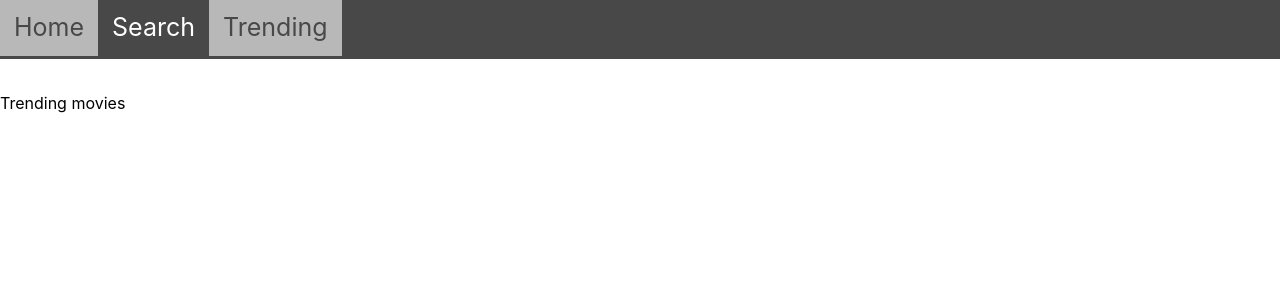
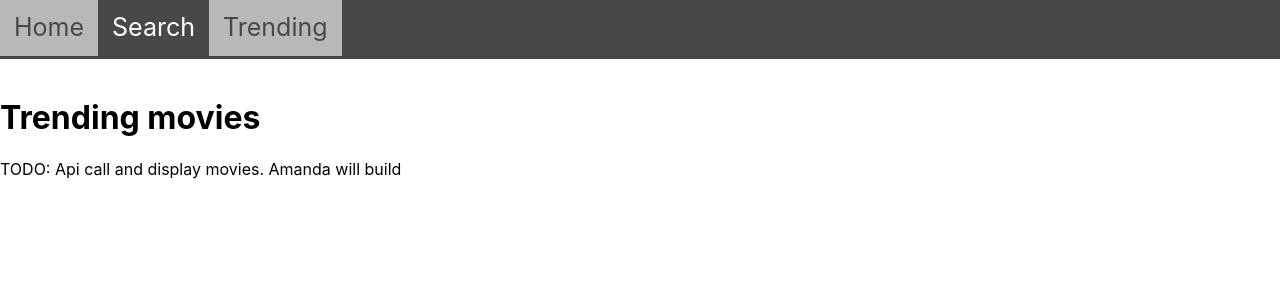
Before and after one commit to clairecahill/webdev-final-project, a React (Create React App) app: page /trending/movies in a window 1280 px wide. Shown: the top 300 px of the page. Built offline with nearby package versions, Linux system fonts and the light colour scheme.

Commit message:
Amanda started building trending movies page on new branch

```diff
--- a/src/TrendingMovies.js
+++ b/src/TrendingMovies.js
@@ -3,7 +3,13 @@ import React from 'react';
 export default class TrendingMovies extends React.Component {
     render(){
         return(
-            <div>Trending movies</div>
+            <div>
+              <h1>Trending movies</h1>
+              <p> TODO: Api call and display movies.  Amanda will build</p>
+
+            </div>
+
+
         );
     }
 }
```
Also changed, not shown: 1 other file (tests, documents, lock files or other folders).
